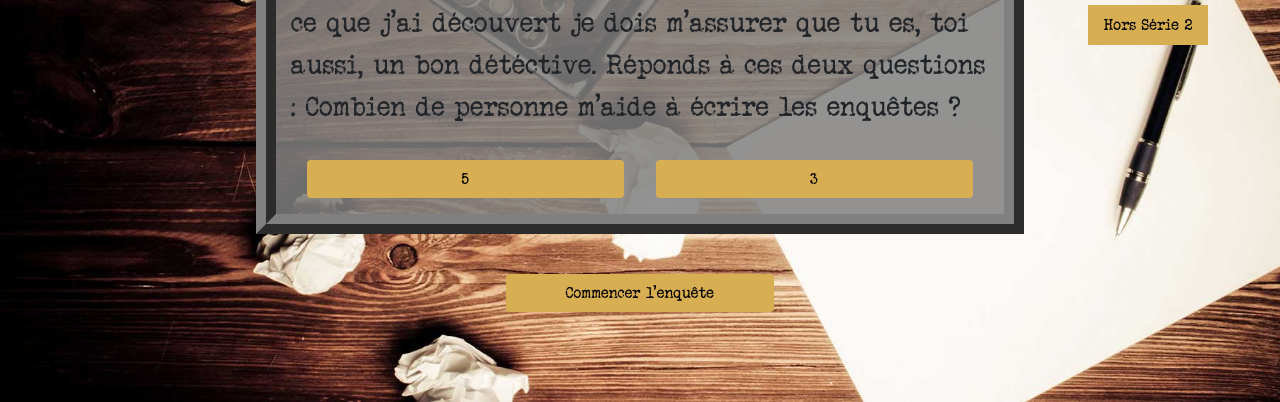
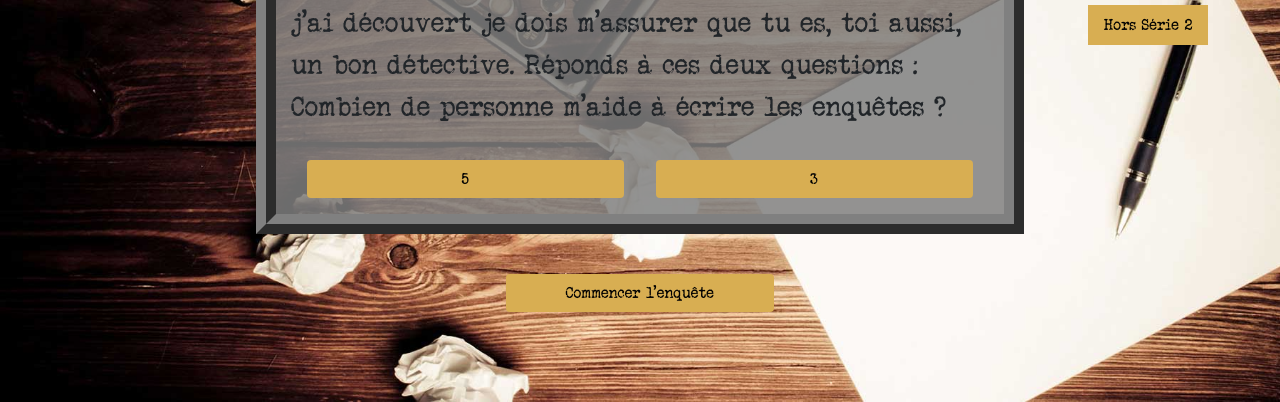
Before and after one commit to Shynato/dg, a plain HTML site: page episode-1-planet-base.html in a window 1280 px wide. Shown: the part 399-801 px from the top of the page. Drawn offline with Linux system fonts and the light colour scheme.

Commit message:
correction orthographe mineur

```diff
--- a/episode-1-planet-base.html
+++ b/episode-1-planet-base.html
@@ -46,8 +46,8 @@
                                 <img class="img-responsive col-lg-2 bg-grey" src="img/enigmes/dg.png" alt="personnage du Détective Gamer">
                                 <div class="col-12 dialogue">
                                         <p>
-                                                Bonjour à toi jeune enquêteur,
-                                                avant de te montrer ce que j'ai découvert je dois m'assurer que tu es, toi aussi, un bon détéctive.
+                                                Bonjour à toi enquêteur,
+                                                avant de te montrer ce que j'ai découvert je dois m'assurer que tu es, toi aussi, un bon détective.
                                                 Réponds à ces deux questions : Combien de personne m'aide à écrire les enquêtes ?
                                         </p>
                                         <div class="d-flex flex-row flex-nowrap">
```
